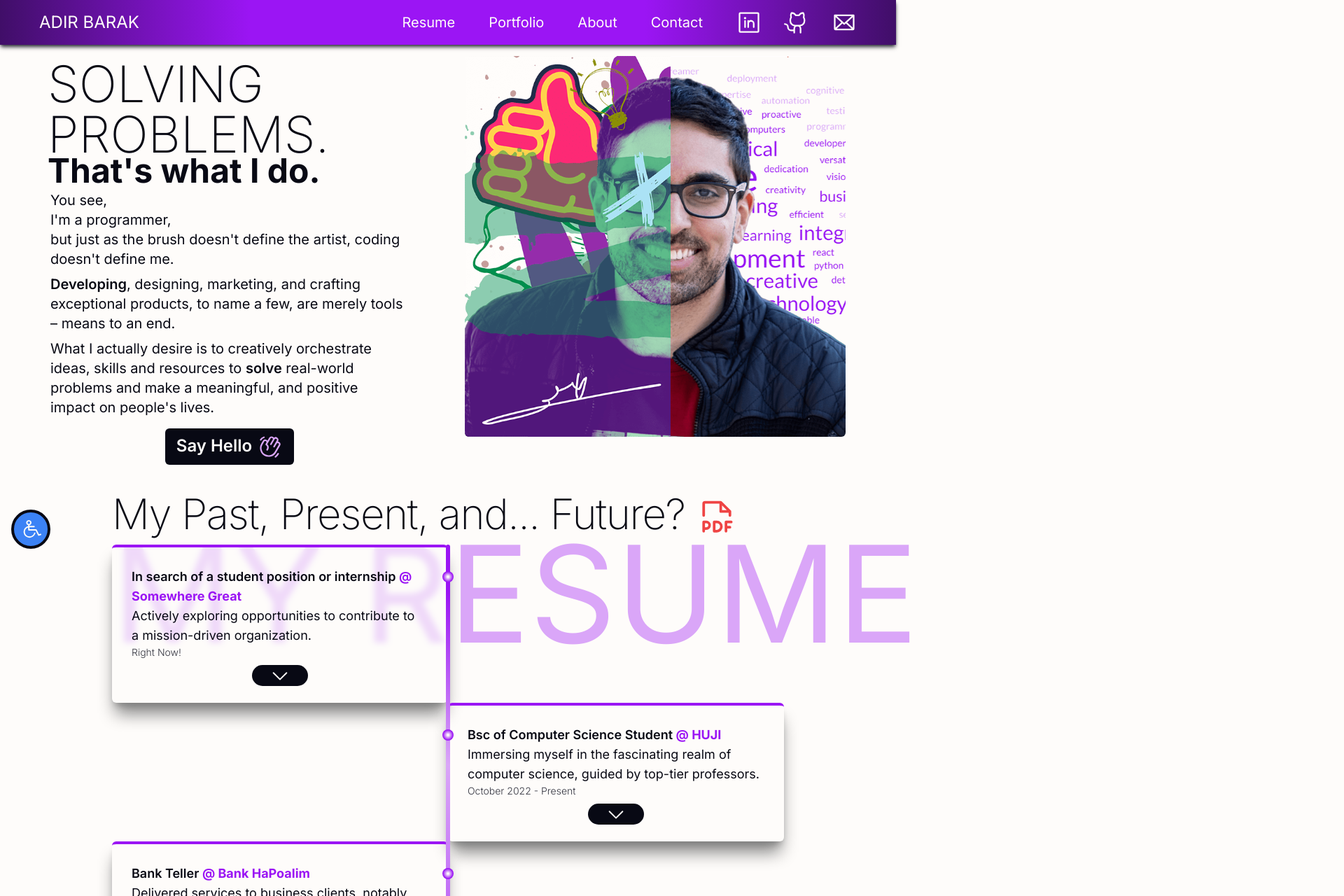
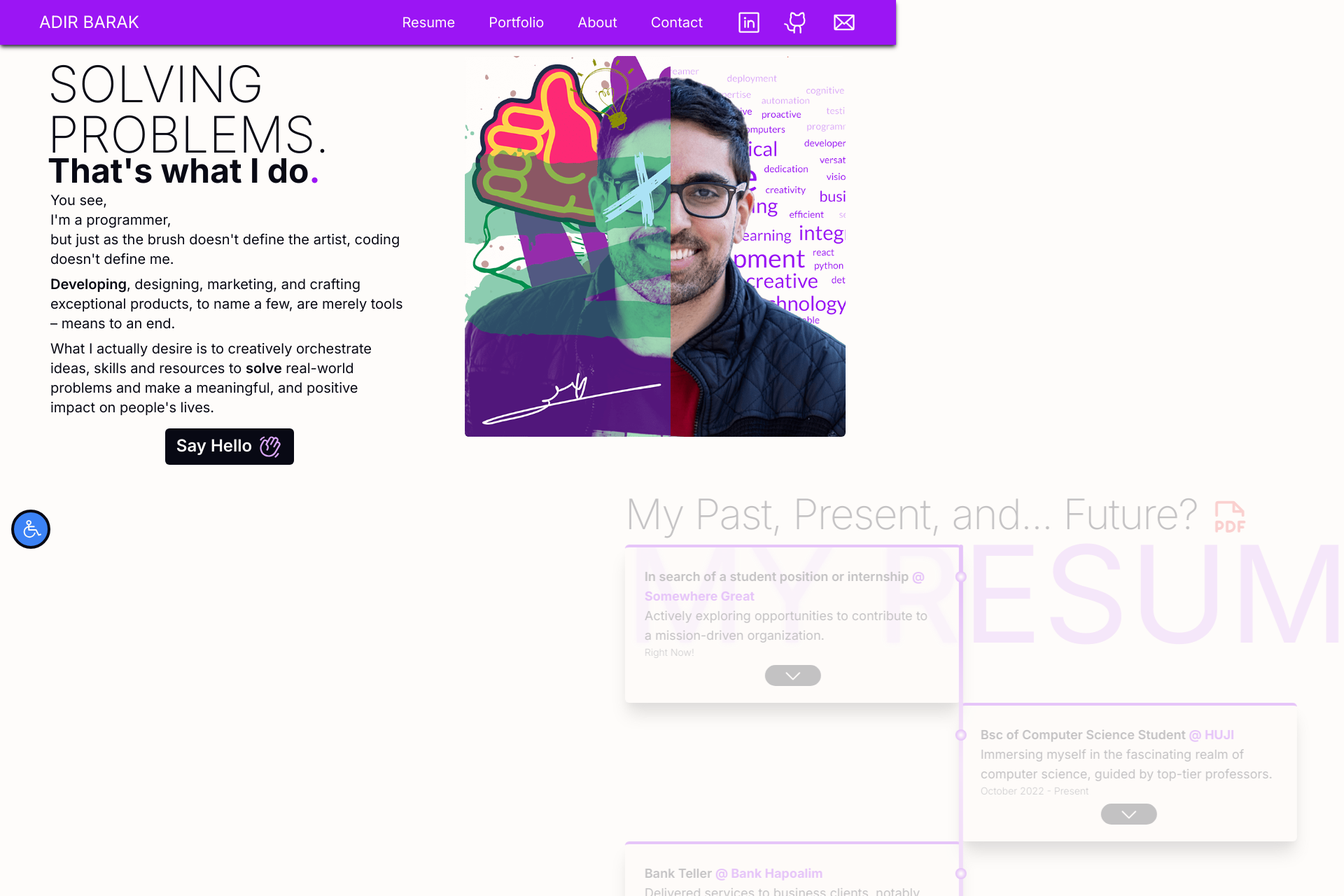
Before and after one commit to adir-barak/portfolio, a Next.js app: page / in a window 1280 px wide. Shown: the top 1280 px of the page at 70% size, 1920 px wide, since content can reach past the window. Built offline with nearby package versions, Linux system fonts and the light colour scheme.

Commit message:
a bit of visual effects and gradients compatibility

```diff
--- a/app/components/Footer.tsx
+++ b/app/components/Footer.tsx
@@ -14,7 +14,7 @@ export default function Footer({}: Props) {
       </ScrollToLink>
       <ContactBox />
       <h3 className='footer-title'>
-        Say hello or contact me directly via{' '}
+        Say Hello or contact me directly via{' '}
         <Link href='mailto:Adir.Barak@mail.huji.ac.il'>
           <em>Adir.Barak@mail.huji.ac.il</em>
         </Link>
--- a/app/components/Hero.tsx
+++ b/app/components/Hero.tsx
@@ -13,15 +13,13 @@ export default function Hero({}: Props) {
       <article className='hero-section-article'>
         <div>
           <h1 className='hero-title'>
-            {/* PROBLEM
-            <br />
-            SOLVER. */}
             SOLVING
             <br />
             PROBLEMS.
           </h1>
-          {/* <h2 className='hero-subtitle'>That&apos;s who I am.</h2> */}
-          <h2 className='hero-subtitle'>That&apos;s what I do.</h2>
+          <h2 className='hero-subtitle'>
+            That&apos;s what I do<span className='text-secondary-1'>.</span>
+          </h2>
         </div>
         <div>
           <p className='hero-p'>
@@ -51,7 +49,6 @@ export default function Hero({}: Props) {
           </ScrollToLink>
         </div>
       </article>
-      {/* <div aria-hidden={true} className='hero-decor'></div> */}
     </section>
   );
 }
--- a/app/components/Portfolio.tsx
+++ b/app/components/Portfolio.tsx
@@ -6,7 +6,7 @@ type Props = {};
 export default function Portfolio({}: Props) {
   const data = portfolioData.data;
   return (
-    <section id='portfolio' className='section'>
+    <section id='portfolio' className='section alt'>
       <h3 className='section-title'>Portfolio</h3>
       <div className='portfolio-cards-container'>
         {data.map((point, i) => {
--- a/app/globals.css
+++ b/app/globals.css
@@ -15,7 +15,7 @@
 
 @layer base {
   .body {
-    @apply whitespace-break-spaces bg-main-0 text-main-4;
+    @apply whitespace-break-spaces bg-main-0 text-main-4 overflow-x-hidden;
   }
   .body.monochrome > * {
     @apply grayscale;
@@ -53,6 +53,35 @@
   }
   .button .button-icon {
     @apply inline-block text-2xl ml-2 text-secondary-0 sm:text-3xl lg:text-4xl;
+  }
+  .section {
+    @apply transition-transform;
+    animation: fade 1s both linear 0s;
+    animation-timeline: view();
+  }
+  .section.alt {
+    animation: fadeAlt 1s both linear 0s;
+    animation-timeline: view();
+  }
+  @keyframes fade {
+    0% {
+      opacity: 0;
+      transform: translateX(100%);
+    }
+    25% {
+      opacity: 1;
+      transform: translateX(0%);
+    }
+  }
+  @keyframes fadeAlt {
+    0% {
+      opacity: 0;
+      transform: translateX(-50%);
+    }
+    15% {
+      opacity: 1;
+      transform: translateX(0%);
+    }
   }
   .section,
   .hero-section-article,
@@ -115,14 +144,14 @@
   /* --- Header --- */
   header {
     /* @apply sticky top-0 z-50 bg-secondary-1 text-main-0; */
-    @apply sticky top-0 z-50 text-main-0;
-    background: linear-gradient(
+    @apply sticky top-0 z-50 text-main-0 bg-secondary-1;
+    /* background: linear-gradient(
       90deg,
       var(--secondary-2) 0%,
       var(--secondary-1) 28%,
       var(--secondary-1) 72%,
       var(--secondary-2) 100%
-    );
+    ); */
   }
   .header-container {
     @apply relative w-full h-16 flex flex-row justify-between items-center px-4 sm:px-6 md:px-10 lg:px-12 xl:px-14 shadow-md shadow-main-3;
@@ -212,6 +241,20 @@
   .hero-section {
     @apply relative;
   }
+  .hero-section {
+    @apply transition-opacity;
+    animation: fadeInAnimation ease 3s;
+    animation-iteration-count: 1;
+    animation-fill-mode: forwards;
+  }
+  @keyframes fadeInAnimation {
+    from {
+      opacity: 0;
+    }
+    to {
+      opacity: 1;
+    }
+  }
   .hero-section-xl {
     @apply flex flex-row-reverse justify-evenly mx-auto my-4 gap-2;
   }
@@ -242,7 +285,7 @@
   .hero-emphasis:hover::after {
     @apply w-full;
   }
-  /* --- Hero -> hero-decor: --- */
+
 
   /* --- Resume --- */
   .resume-section-title {
@@ -254,6 +297,9 @@
   }
   .resume-cards-container::before {
     @apply content-[''] absolute w-1 sm:w-1.5 h-full z-10 rounded-l-full sm:-left-[3px] lg:rounded-full;
+    background-image: var(--secondary-1);
+    background-image: -moz-linear-gradient(30deg, var(--secondary-1) 8%, var(--secondary-0) 64%, var(--secondary-1) 92%);
+    background-image: -webkit-linear-gradient(30deg, var(--secondary-1) 8%, var(--secondary-0) 64%, var(--secondary-1) 92%);
     background-image: linear-gradient(30deg, var(--secondary-1) 8%, var(--secondary-0) 64%, var(--secondary-1) 92%);
   }
 
@@ -263,10 +309,13 @@
     @apply rounded-[4px] lg:rounded-md mb-4 border-t-4 border-t-secondary-1  relative sm:text-lg max-w-3xl lg:m-0 shadow-lg lg:shadow-xl  sm:p-2 md:p-4 shadow-main-2 lg:shadow-main-2;
   }
   .resume-card::after {
-    @apply content-[''] block absolute inset-0 w-full h-full bg-main-0 bg-opacity-60 backdrop-blur-sm -z-10
+    @apply content-[''] block absolute inset-0 w-full h-full bg-main-0 bg-opacity-60 backdrop-blur-sm -z-10;
   }
   .resume-card::before {
     @apply content-[''] absolute w-3 h-3 sm:w-4 sm:h-4  rounded-full top-[18px] sm:top-[26px] md:top-[34px] -left-[5px] sm:-left-2 z-20;
+    background-image: rgb(2, 0, 36);
+    background-image: -moz-radial-gradient(circle, var(--main-0) 8%, var(--secondary-1) 64%);
+    background-image: -webkit-radial-gradient(circle, var(--main-0) 8%, var(--secondary-1) 64%);
     background-image: radial-gradient(circle, var(--main-0) 8%, var(--secondary-1) 64%);
   }
   .resume-card.alt {
@@ -316,19 +365,14 @@
   }
   /* --- PortfolioCard -> portfolio-card: --- */
   .portfolio-card {
-    @apply mb-2 border-secondary-2 border-x-2 border-b-4 sm:border-b-8 overflow-hidden rounded-md sm:text-lg lg:m-0 shadow-xl sm:shadow-2xl shadow-main-2 sm:shadow-main-2;
+    @apply mb-2 border-secondary-2 border-x-2 border-b-4 sm:border-b-8 overflow-hidden rounded-md sm:text-lg lg:m-0 shadow-xl sm:shadow-2xl shadow-main-2 sm:shadow-main-2 hover:scale-105 hover:z-40 hover:my-6 lg:hover:m-0 transition-all;
   }
   .portfolio-card-title {
     @apply font-semibold text-lg text-center lg:text-xl xl:text-2xl xl:font-medium text-main-0 tracking-wider;
-    /* background-image: rgb(64, 14, 104);
-    background-image: -moz-linear-gradient(45deg, rgba(64, 14, 104, 1) 62%, rgba(218, 166, 248, 1) 69%, rgba(64, 14, 104, 1) 76%);
-    background-image: -webkit-linear-gradient(
-      45deg,
-      rgba(64, 14, 104, 1) 62%,
-      rgba(218, 166, 248, 1) 69%,
-      rgba(64, 14, 104, 1) 76%
-    ); */
-    background-image: linear-gradient(30deg, #400e68 2%, #9b15f4 64%, #400e68 98%);
+    background-image: var(--secondary-2);
+    background-image: -moz-linear-gradient(30deg, var(--secondary-2) 2%, var(--secondary-1) 64%, var(--secondary-2) 98%);
+    background-image: -webkit-linear-gradient(30deg, var(--secondary-2) 2%, var(--secondary-1) 64%, var(--secondary-2) 98%);
+    background-image: linear-gradient(30deg, var(--secondary-2) 2%, var(--secondary-1) 64%, var(--secondary-2) 98%);
   }
   /* .portfolio-card-subtitle {
     @apply border-b-2 pb-2 border-secondary-0;
@@ -352,7 +396,7 @@
     @apply opacity-90;
   }
   .portfolio-card-content:hover .portfilio-card-thumbnail {
-    @apply -z-20 blur-sm;
+    @apply -z-20 blur-sm scale-110;
   }
   /* --- PortfolioCard -> portfolio-card-thumbnail: --- */
   .portfilio-card-thumbnail {
@@ -440,11 +484,17 @@
       var(--secondary-1) 72%,
       var(--secondary-2) 100%
     ); */
-    background: linear-gradient(16deg, var(--secondary-2) 0%, var(--secondary-1) 64%);
+    background-image: var(--secondary-1);
+    background-image: -moz-linear-gradient(16deg, var(--secondary-2) 0%, var(--secondary-1) 64%);
+    background-image: -webkit-linear-gradient(16deg, var(--secondary-2) 0%, var(--secondary-1) 64%);
+    background-image: linear-gradient(16deg, var(--secondary-2) 0%, var(--secondary-1) 64%);
   }
   /* --- Footer -> footer-back-to-top: --- */
   .footer-back-to-top {
     @apply font-normal absolute top-0 left-1/2  text-main-0 rounded-full -translate-x-1/2 -translate-y-1/2 transition-all text-6xl grid place-content-center md:text-7xl lg:text-8xl shadow-2xl shadow-main-3 opacity-80;
+    background-image: var(--secondary-1);
+    background-image: -moz-linear-gradient(30deg, var(--secondary-2) 0%, var(--secondary-1) 64%);
+    background-image: -webkit-linear-gradient(30deg, var(--secondary-2) 0%, var(--secondary-1) 64%);
     background-image: linear-gradient(30deg, var(--secondary-2) 0%, var(--secondary-1) 64%);
   }
   .footer-back-to-top:hover {
--- a/json/resumeData.json
+++ b/json/resumeData.json
@@ -26,7 +26,7 @@
     },
     {
       "id": "3",
-      "institution": "Bank HaPoalim",
+      "institution": "Bank Hapoalim",
       "jobTitle": "Bank Teller",
       "highlight": "Delivered services to business clients, notably 'Financial Services Providers', dealing with exceptionally large amounts of cash.",
       "start": "June 2021",
```
